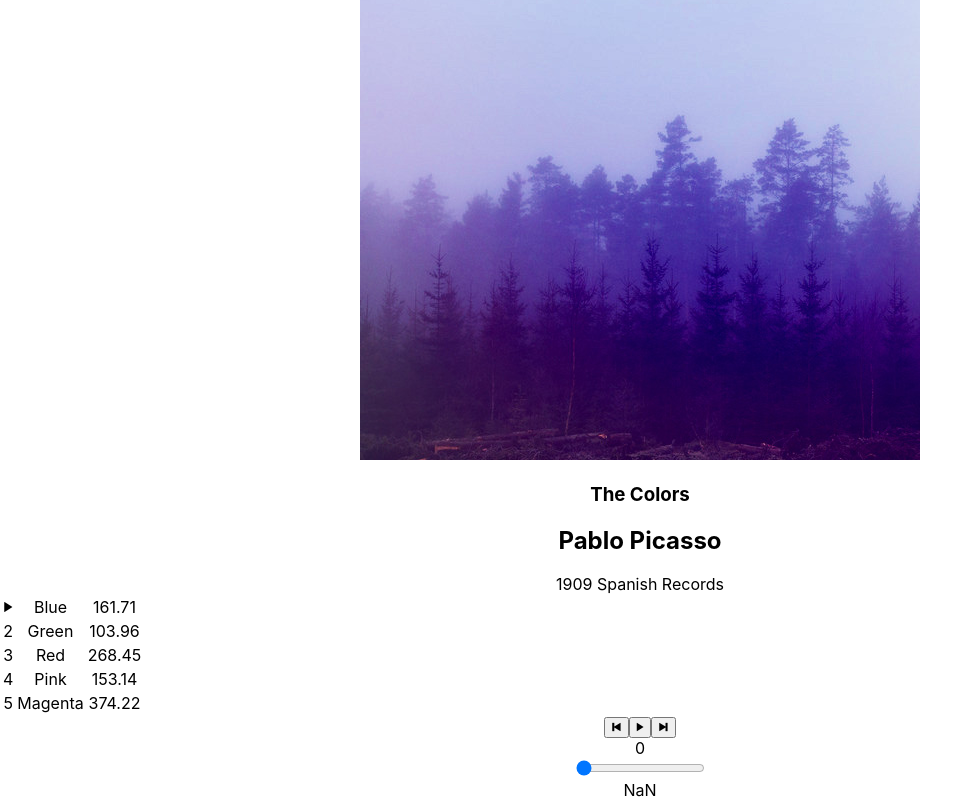
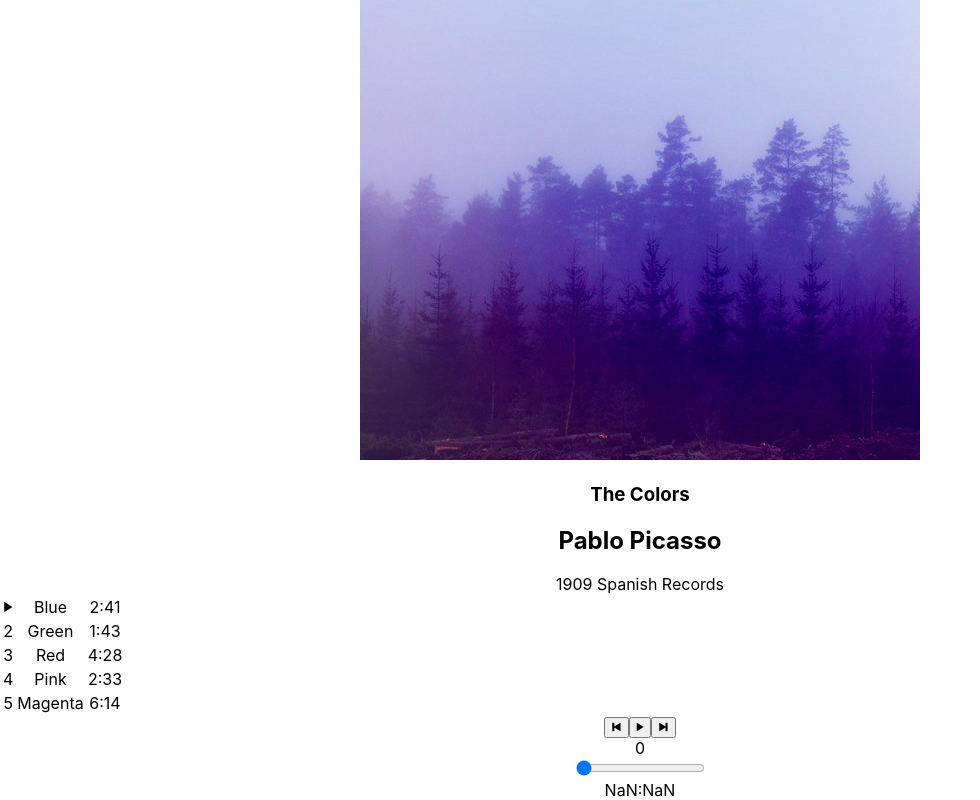
Before and after one commit to ssbc0882/bloc-jams-react, a React (Create React App) app: page /album/the-colors in a window 1280 px wide. Shown: the part 202-1002 px from the top of the page, without its empty margins (0-980 px from the left). Built offline with nearby package versions, Linux system fonts and the light colour scheme.

Commit message:
format song time

```diff
--- a/src/components/Album.js
+++ b/src/components/Album.js
@@ -110,6 +110,13 @@ class Album extends Component {
         }
     }
 
+    formatTime(seconds) {
+        const s = Math.floor(seconds % 60);
+        const m = Math.floor(seconds / 60);
+        const songDuration = m + ":" + s;
+        return songDuration;
+    }
+
 
     render() {
         return (
@@ -133,7 +140,7 @@ class Album extends Component {
                             <tr className="song" key={index} onClick={() => this.handleSongClick(song)} onMouseEnter={() => this.onMouseEnter(index + 1)} onMouseLeave={() => this.onMouseLeave(index + 1)} >
                                 <td>{this.showIcons(song, index)}</td>
                                 <td>{song.title}</td>
-                                <td>{song.duration}</td>
+                                <td>{this.formatTime(song.duration)}</td>
                             </tr>
 
                         )}
@@ -141,7 +148,7 @@ class Album extends Component {
                     </tbody>
                 </table>
                 <PlayerBar isPlaying={this.state.isPlaying} currentSong={this.state.currentSong} currentTime={this.audioElement.currentTime}
-                    duration={this.audioElement.duration} handleSongClick={() => this.handleSongClick(this.state.currentSong)} handlePrevClick={() => this.handlePrevClick()} handleNextClick={() => this.handleNextClick()} handleTimeChange={(e) => this.handleTimeChange(e)} />
+                    duration={this.audioElement.duration} handleSongClick={() => this.handleSongClick(this.state.currentSong)} handlePrevClick={() => this.handlePrevClick()} handleNextClick={() => this.handleNextClick()} handleTimeChange={(e) => this.handleTimeChange(e)} formatTime={(e) => this.formatTime(e)} />
             </section>
         );
     }
--- a/src/components/PlayerBar.js
+++ b/src/components/PlayerBar.js
@@ -27,7 +27,7 @@ class PlayerBar extends Component {
                         step="0.01"
                         onChange={this.props.handleTimeChange}
                     />
-                    <div className="total-time">{this.props.duration}</div>
+                    <div className="total-time">{this.props.formatTime(this.props.duration)}</div>
                 </section>
             </section>
         );
```
